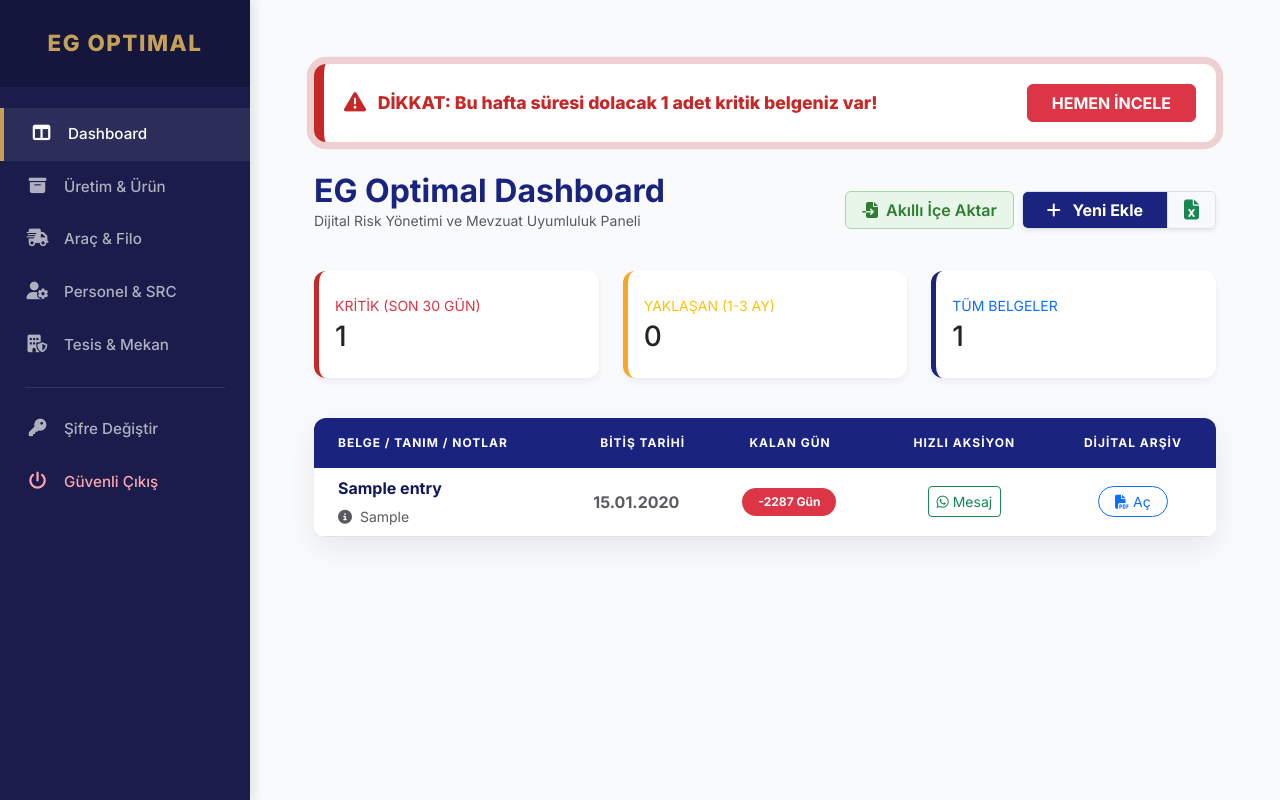
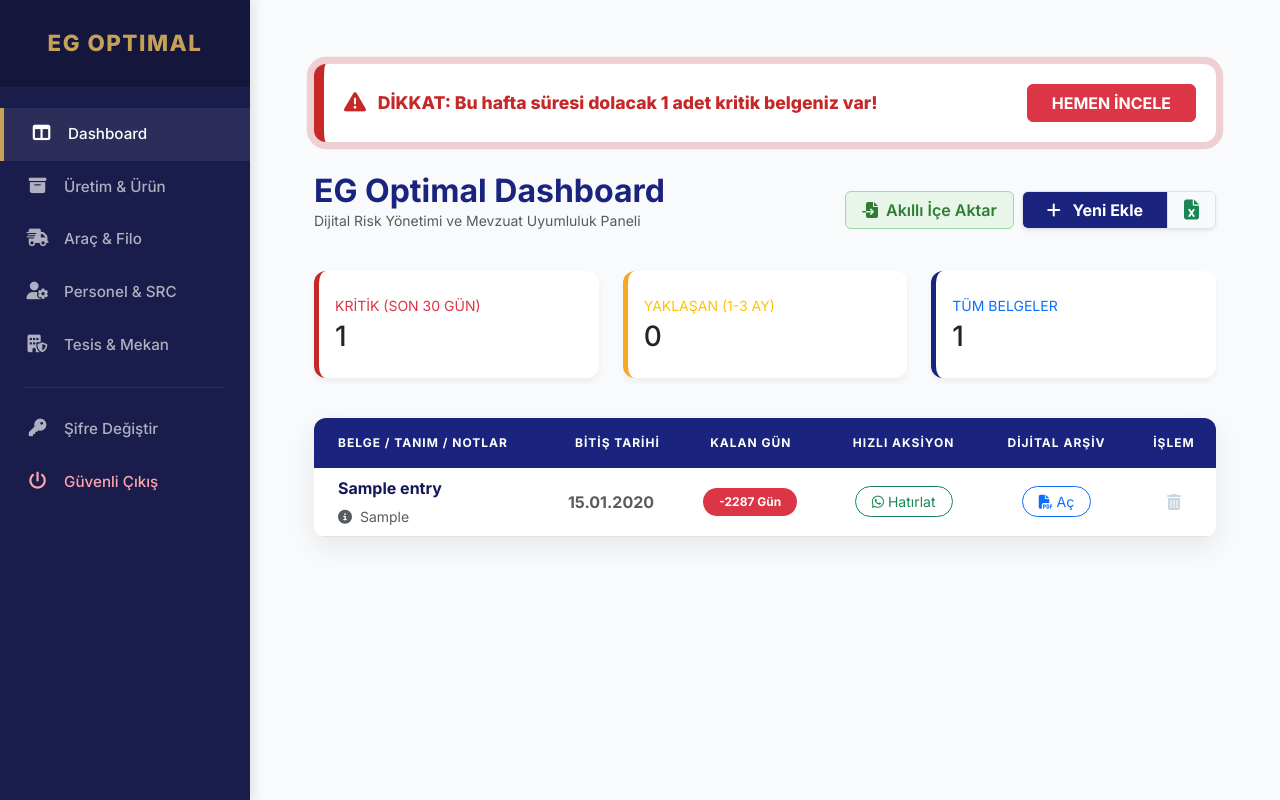
Before and after one commit to eguldr/sertifika-takip, a Flask app: page /dashboard in a window 1280 px wide. Run offline with Flask 3, Linux system fonts and the light colour scheme; a user stored in the database is signed in; tables that the repository leaves empty hold one stand-in row (values such as "Sample post").

Commit message:
Update dashboard.html

```diff
--- a/templates/dashboard.html
+++ b/templates/dashboard.html
@@ -15,7 +15,6 @@
     .table-container { background: white; border-radius: 12px; overflow: hidden; box-shadow: 0 10px 30px rgba(0,0,0,0.08); }
     .table thead th { background-color: var(--navy-primary); color: white; border: none; font-size: 0.75rem; padding: 15px; text-transform: uppercase; letter-spacing: 1px; }
 
-    /* ACİL DURUM BARI */
     .emergency-box {
         background: white;
         border-left: 10px solid var(--danger-red);
@@ -36,7 +35,6 @@
         100% { box-shadow: 0 0 0 0 rgba(198, 40, 40, 0); }
     }
 
-    /* DOSYA YÜKLEME BUTONU */
     .btn-excel-import {
         background: #e8f5e9;
         color: #2e7d32;
@@ -45,6 +43,16 @@
         transition: 0.3s;
     }
     .btn-excel-import:hover { background: #c8e6c9; }
+
+    /* Silme butonu için özel stil */
+    .btn-delete-row {
+        color: #cbd5e1;
+        transition: 0.2s;
+        border: none;
+        background: none;
+        padding: 5px 10px;
+    }
+    .btn-delete-row:hover { color: var(--danger-red); }
 </style>
 
 <div class="container-fluid py-4">
@@ -68,7 +76,6 @@
         </div>
 
         <div class="d-flex align-items-center gap-2">
-            {# AKILLI EXCEL İÇE AKTARMA FORMU #}
             <form action="{{ url_for('import_excel') }}" method="POST" enctype="multipart/form-data" class="d-inline">
                 <input type="file" name="excel_file" id="excel_file_input" style="display:none" onchange="this.form.submit()">
                 <button type="button" class="btn btn-excel-import px-3" onclick="document.getElementById('excel_file_input').click()">
@@ -77,7 +84,7 @@
             </form>
 
             <div class="d-flex border rounded bg-white shadow-sm overflow-hidden">
-                <a href="{{ url_for('ekle', cat='Genel') }}" class="btn btn-primary border-0 rounded-0 px-4 fw-bold" style="background-color: var(--navy-primary);">
+                <a href="{{ url_for('dashboard') }}" class="btn btn-primary border-0 rounded-0 px-4 fw-bold" style="background-color: var(--navy-primary);">
                     <i class="fas fa-plus me-2"></i> Yeni Ekle
                 </a>
                 <a href="{{ url_for('export_excel') }}" class="btn btn-light border-0 rounded-0 px-3 border-start">
@@ -126,6 +133,7 @@
                         <th class="py-3">Kalan Gün</th>
                         <th class="text-center py-3">Hızlı Aksiyon</th>
                         <th class="text-center py-3">Dijital Arşiv</th>
+                        <th class="text-center py-3">İşlem</th>
                     </tr>
                 </thead>
                 <tbody style="background-color: white;">
@@ -135,7 +143,7 @@
                     <tr class="table-row" data-status="{{ status }}">
                         <td class="ps-4 align-middle">
                             <span class="fw-bold d-block mb-1" style="color: var(--navy-dark);">{{ s.title }}</span>
-                            <small class="text-muted"><i class="fas fa-info-circle me-1"></i> {{ s.risk_value or s.firma_adi }}</small>
+                            <small class="text-muted"><i class="fas fa-info-circle me-1"></i> {{ s.firma_adi or 'Tanımlanmadı' }}</small>
                         </td>
                         <td class="align-middle text-muted fw-bold">{{ s.expiry_date.strftime('%d.%m.%Y') }}</td>
                         <td class="align-middle">
@@ -144,12 +152,10 @@
                             </span>
                         </td>
                         <td class="align-middle text-center">
-                            <div class="btn-group">
-                                <a href="https://wa.me/{{ s.whatsapp_no or '' }}?text=Bilgi: {{ s.title }} vadesine {{ kalan }} gün kalmıştır."
-                                   class="btn btn-sm btn-outline-success" target="_blank">
-                                   <i class="fab fa-whatsapp"></i> Mesaj
-                                </a>
-                            </div>
+                            <a href="https://wa.me/905320000000?text=Sayın Yetkili, {{ s.title }} belgenizin süresi {{ kalan }} gün sonra dolacaktır. Bilginize."
+                               class="btn btn-sm btn-outline-success rounded-pill px-3" target="_blank">
+                               <i class="fab fa-whatsapp"></i> Hatırlat
+                            </a>
                         </td>
                         <td class="align-middle text-center">
                             {% if s.belge_url %}
@@ -164,6 +170,13 @@
                                     </label>
                                 </form>
                             {% endif %}
+                        </td>
+                        <td class="align-middle text-center">
+                            <a href="{{ url_for('delete_entry', id=s.id) }}"
+                               class="btn-delete-row"
+                               onclick="return confirm('Bu belgeyi sistemden tamamen silmek istediğinize emin misiniz?')">
+                               <i class="fas fa-trash-alt"></i>
+                            </a>
                         </td>
                     </tr>
                     {% endfor %}
```
